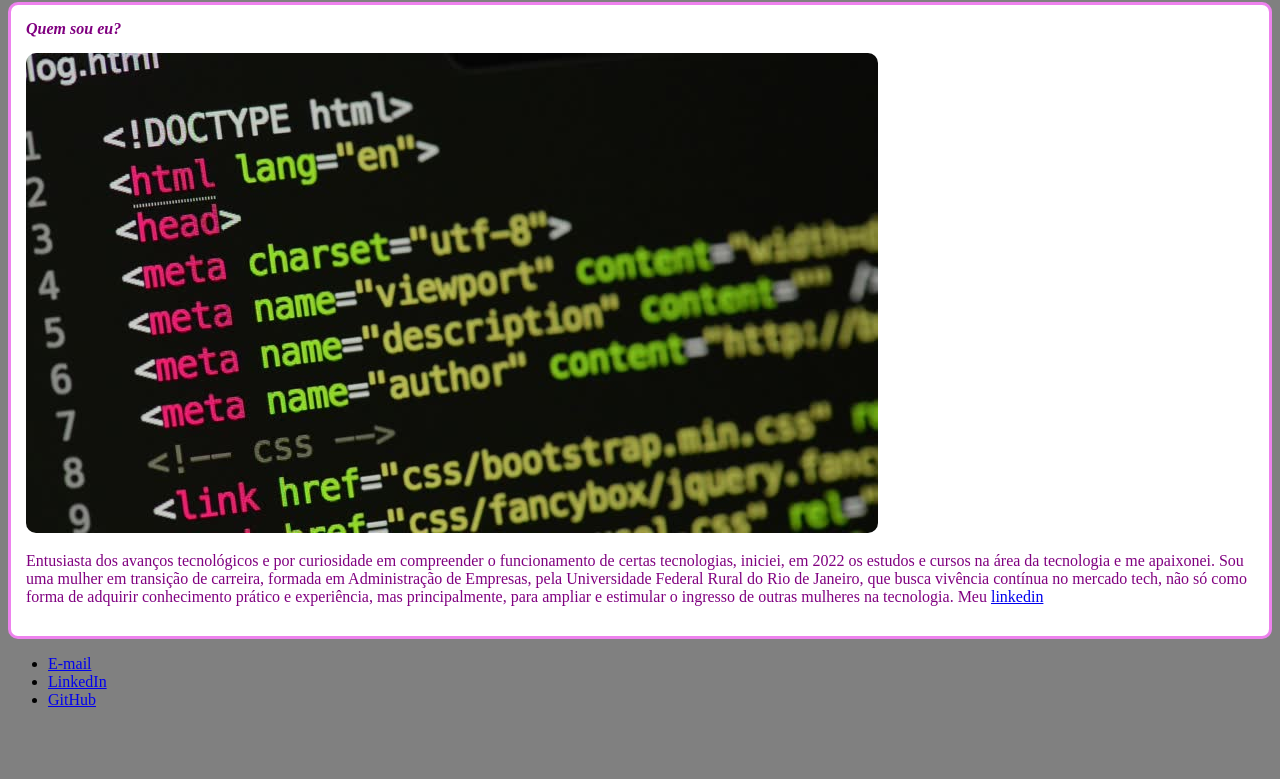
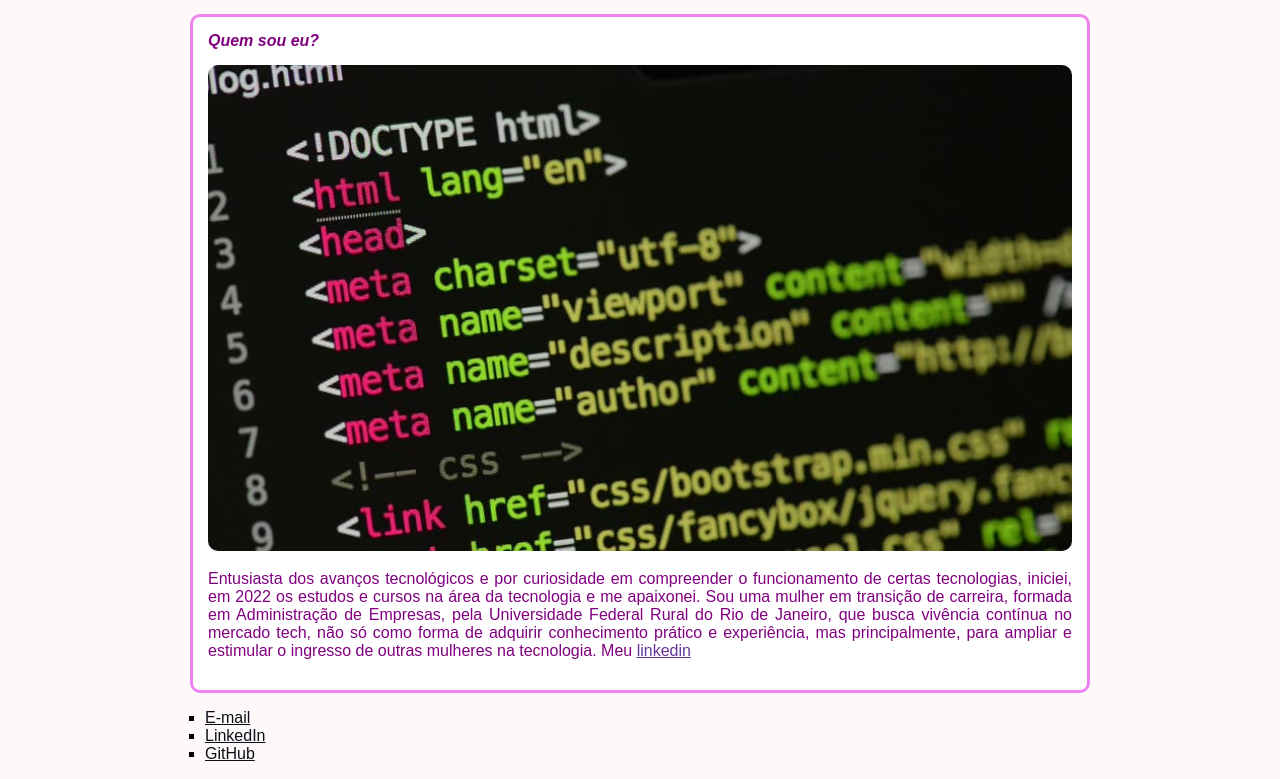
Before and after one commit to livi4oliveira/Curso-Html5, a plain HTML site: page index.html in a window 1280 px wide. Shown: the part 395-1174 px from the top of the page. Before the commit the page ends 1120 px from the top, so only its background shows below. Drawn offline with Linux system fonts and the light colour scheme.

Commit message:
Projeto finalizado

```diff
--- a/index.html
+++ b/index.html
@@ -25,7 +25,7 @@
         </article>
     </section>
 <footer>
-    <ul>
+    <ul class="contacts_list">
         <li>
             <a href="mailto:livia.santos.oliveira@outlook.com">E-mail</a>
         </li>
--- a/style.css
+++ b/style.css
@@ -1,14 +1,25 @@
 body {
-    background: gray;
+    background: rgb(253, 249, 249);
+    font-family: Arial;
+    max-width: 900px;
+    margin: auto;
 }
 .photo {
     border-radius: 50%;
     border: solid 1px; color: rebeccapurple;
 }
 
-
 #title, .subtitle, .post{
     color: purple
+}
+
+#title {
+    font-size: 40px;
+    text-transform: uppercase;
+}
+a {
+    text-decoration: underline;
+    color: rebeccapurple;
 }
 .post_title {
     font-size: 16px;
@@ -27,8 +38,19 @@ body {
 .post_content {
     margin:0px;
     margin-bottom: 15px;
+    text-align: justify;
 }
+
 .post_image {
     margin-bottom: 15px;
     border-radius: 10px;
+    width: 100%;
 }
+.contacts_list {
+    list-style-type: square;
+    padding-left: 15px;
+}
+.contacts_list li a {
+    color: rgb(13, 16, 26);
+
+}
```
